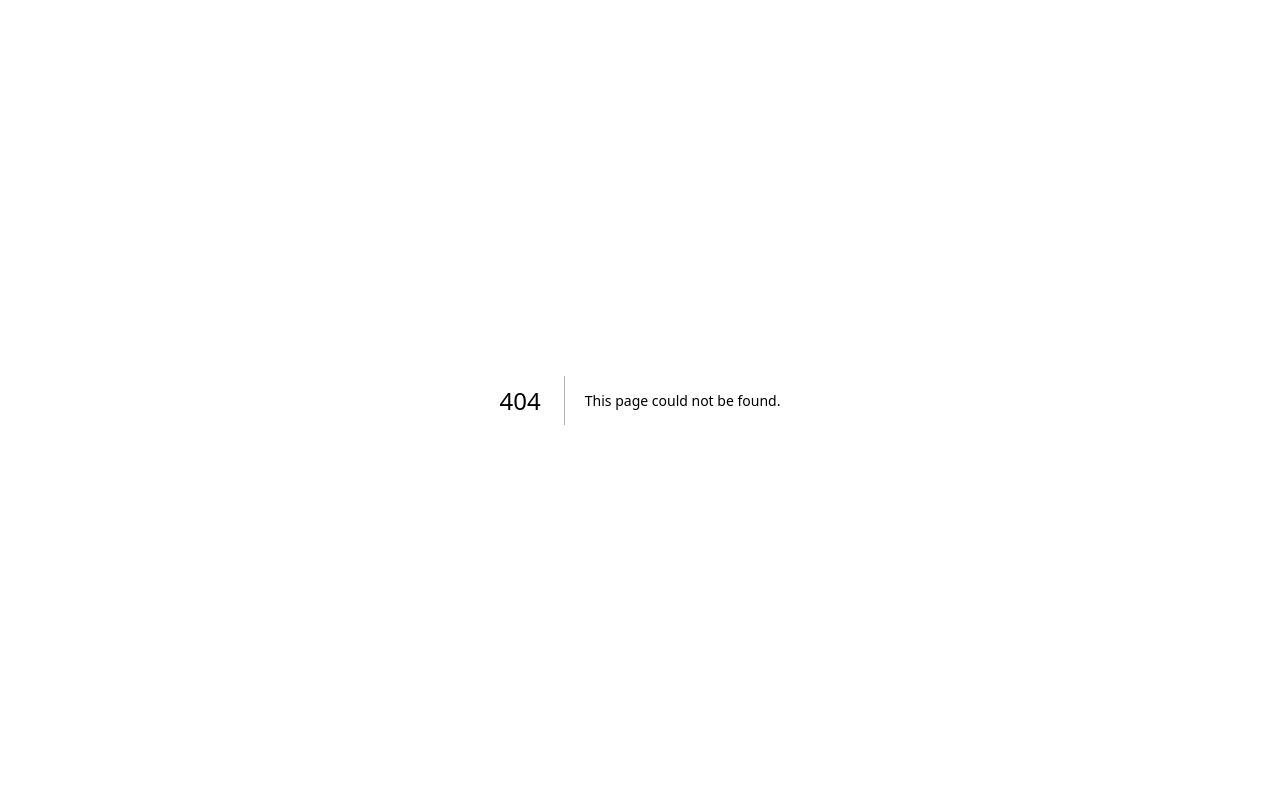
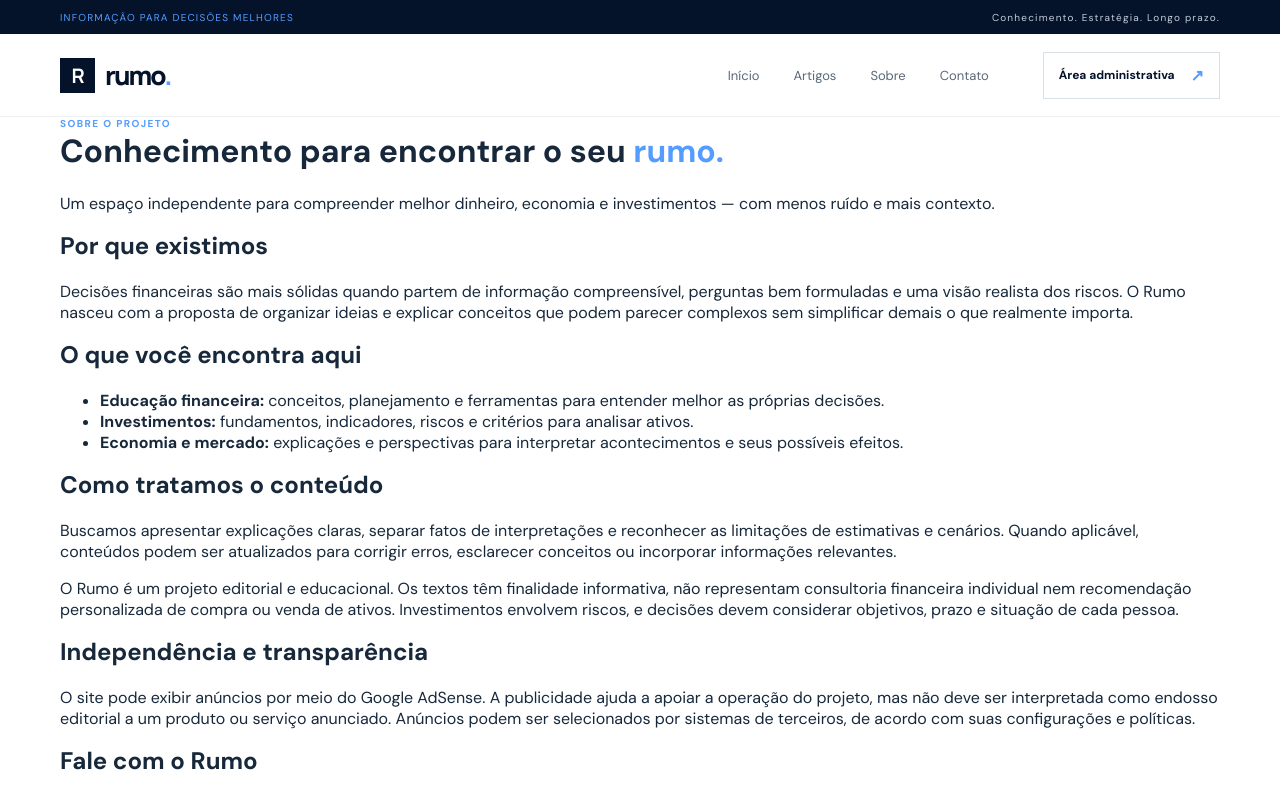
Before and after one commit to mayconjzj/Rumo-Blog, a Next.js app: page /sobre in a window 1280 px wide. Before the commit this address had no page. Shown: the top 798 px of the page. Built offline with nearby package versions, Linux system fonts and the light colour scheme.

Commit message:
Add expanded About page

```diff
--- /dev/null
+++ b/app/sobre/page.tsx
@@ -0,0 +1,48 @@
+import type { Metadata } from "next";
+import Link from "next/link";
+import InstitutionalShell from "../components/InstitutionalShell";
+
+export const metadata: Metadata = {
+  title: "Sobre o Rumo | Ideias que movem o patrimônio",
+  description: "Conheça a proposta editorial do Rumo Blog: educação financeira, investimentos e análise com clareza e responsabilidade.",
+};
+
+export default function AboutPage() {
+  return (
+    <InstitutionalShell>
+      <main className="institutional-page">
+        <div className="container institutional-container">
+          <span className="section-number">SOBRE O PROJETO</span>
+          <h1>Conhecimento para encontrar o seu <em>rumo.</em></h1>
+          <p className="institutional-lead">Um espaço independente para compreender melhor dinheiro, economia e investimentos — com menos ruído e mais contexto.</p>
+          <section className="policy-section">
+            <h2>Por que existimos</h2>
+            <p>Decisões financeiras são mais sólidas quando partem de informação compreensível, perguntas bem formuladas e uma visão realista dos riscos. O Rumo nasceu com a proposta de organizar ideias e explicar conceitos que podem parecer complexos sem simplificar demais o que realmente importa.</p>
+          </section>
+          <section className="policy-section">
+            <h2>O que você encontra aqui</h2>
+            <ul>
+              <li><strong>Educação financeira:</strong> conceitos, planejamento e ferramentas para entender melhor as próprias decisões.</li>
+              <li><strong>Investimentos:</strong> fundamentos, indicadores, riscos e critérios para analisar ativos.</li>
+              <li><strong>Economia e mercado:</strong> explicações e perspectivas para interpretar acontecimentos e seus possíveis efeitos.</li>
+            </ul>
+          </section>
+          <section className="policy-section">
+            <h2>Como tratamos o conteúdo</h2>
+            <p>Buscamos apresentar explicações claras, separar fatos de interpretações e reconhecer as limitações de estimativas e cenários. Quando aplicável, conteúdos podem ser atualizados para corrigir erros, esclarecer conceitos ou incorporar informações relevantes.</p>
+            <p>O Rumo é um projeto editorial e educacional. Os textos têm finalidade informativa, não representam consultoria financeira individual nem recomendação personalizada de compra ou venda de ativos. Investimentos envolvem riscos, e decisões devem considerar objetivos, prazo e situação de cada pessoa.</p>
+          </section>
+          <section className="policy-section">
+            <h2>Independência e transparência</h2>
+            <p>O site pode exibir anúncios por meio do Google AdSense. A publicidade ajuda a apoiar a operação do projeto, mas não deve ser interpretada como endosso editorial a um produto ou serviço anunciado. Anúncios podem ser selecionados por sistemas de terceiros, de acordo com suas configurações e políticas.</p>
+          </section>
+          <section className="policy-section">
+            <h2>Fale com o Rumo</h2>
+            <p>Encontrou um erro, quer sugerir um tema ou tem uma dúvida sobre o conteúdo? Acesse nossa página de contato e envie sua solicitação.</p>
+            <Link className="button button-primary institutional-button" href="/contato">Entrar em contato <span className="arrow">↗</span></Link>
+          </section>
+        </div>
+      </main>
+    </InstitutionalShell>
+  );
+}
```
